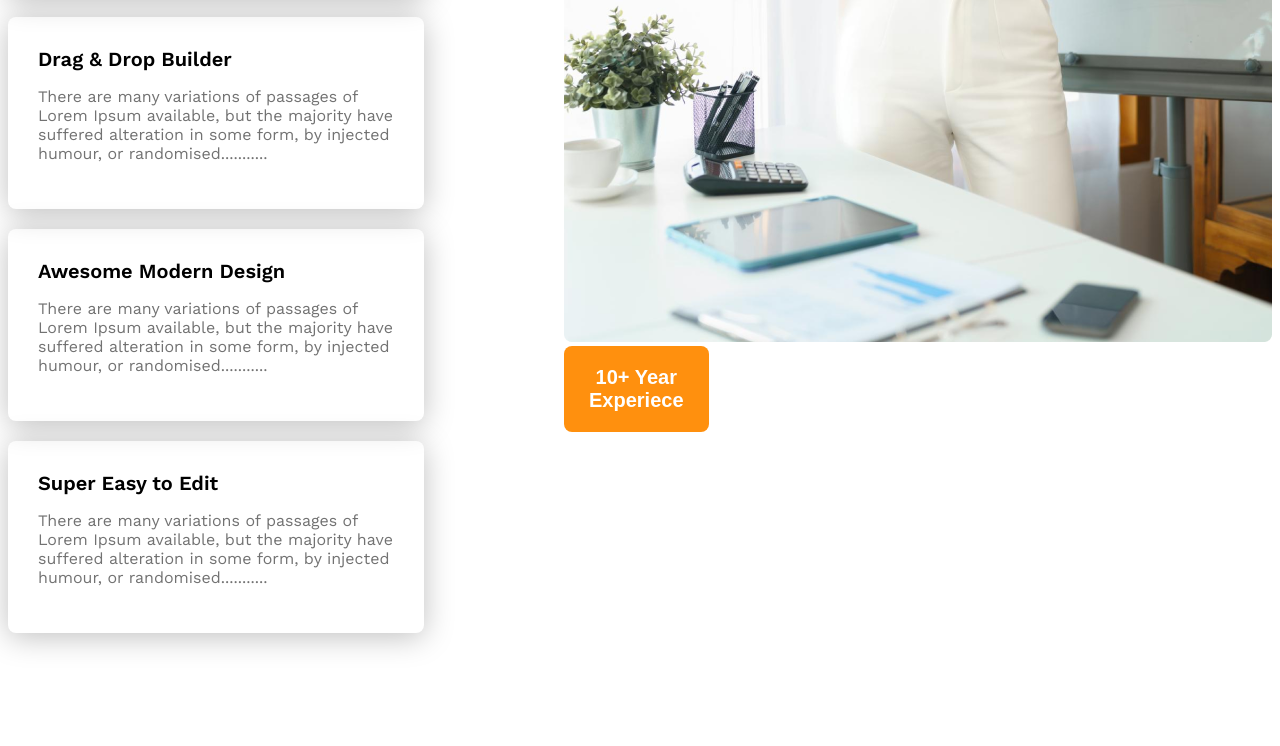
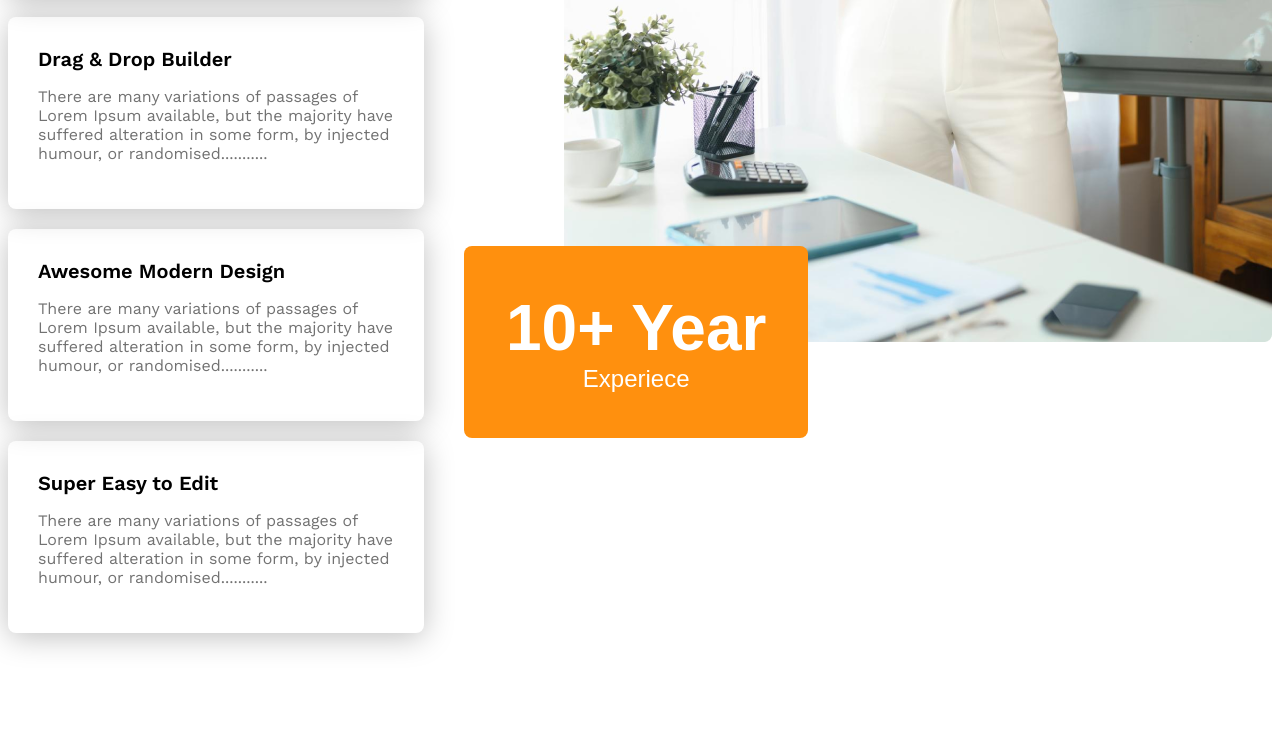
Before and after one commit to Zahin1033/g3-archi-website, a plain HTML site: page index.html in a window 1280 px wide. Shown: the part 3407-4153 px from the top of the page. Drawn offline with nearby package versions, Linux system fonts and the light colour scheme.

Commit message:
some facts added

```diff
--- a/index.html
+++ b/index.html
@@ -111,7 +111,7 @@
                     <p class="text-light-gray">There are many variations of passages of Lorem Ipsum available, but the majority have suffered alteration in some form, by injected humour, or randomised...........</p>
                  </div>
             </div>
-            <div>
+            <div class="featured-architect">
                 <img src="images/architect.png" alt="">
                 <button id="experience-badge" class="btn-primary">
                     <span id="experience-title">10+ Year</span>
--- a/styles/architects.css
+++ b/styles/architects.css
@@ -128,10 +128,23 @@ main>section {
   gap: 24px;
 
 }
-
+#experience-badge{
+  padding: 45px 42px;
+  font-size: 1.5rem;
+  font-weight: 500;
+  margin-top: -100px;
+  margin-left: -100px;
+}
+#experience-title{
+  font-size: 4rem;
+  font-weight: 700;
+}
 .our-features {
   margin-left: 130px;
   max-width: 530px;
+}
+.featured-architect{
+  width: 100%;
 }
 
 
```
